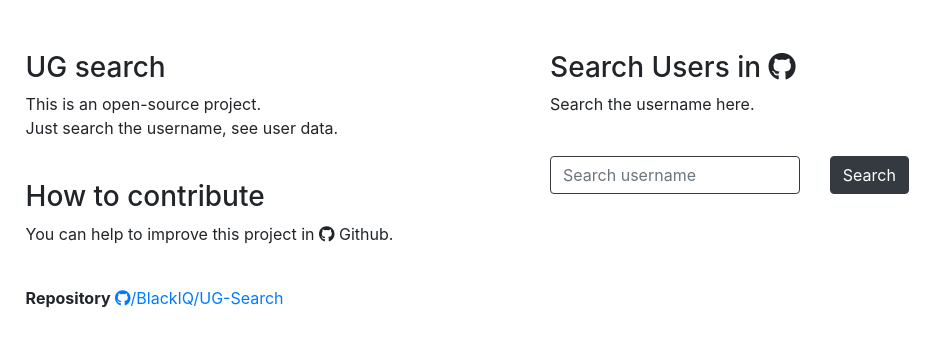
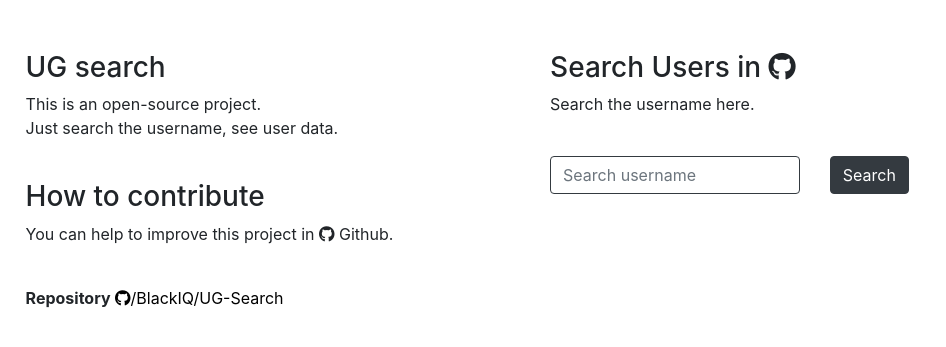
Before and after one commit to BlackIQ/UG-Search, a Flask app: page / in a window 1280 px wide. Shown: the top 347 px of the page, without its empty margins (0-946 px from the left). Run offline with Flask 2, Linux system fonts and the light colour scheme; some libraries are stand-ins or nearby versions.

Commit message:
Add iLink class

```diff
--- a/app/static/main.css
+++ b/app/static/main.css
@@ -144,3 +144,8 @@
     color: #000080;
     text-decoration: none;
 }
+
+.ilink {
+    color: black;
+    text-decoration: none;
+}
```
